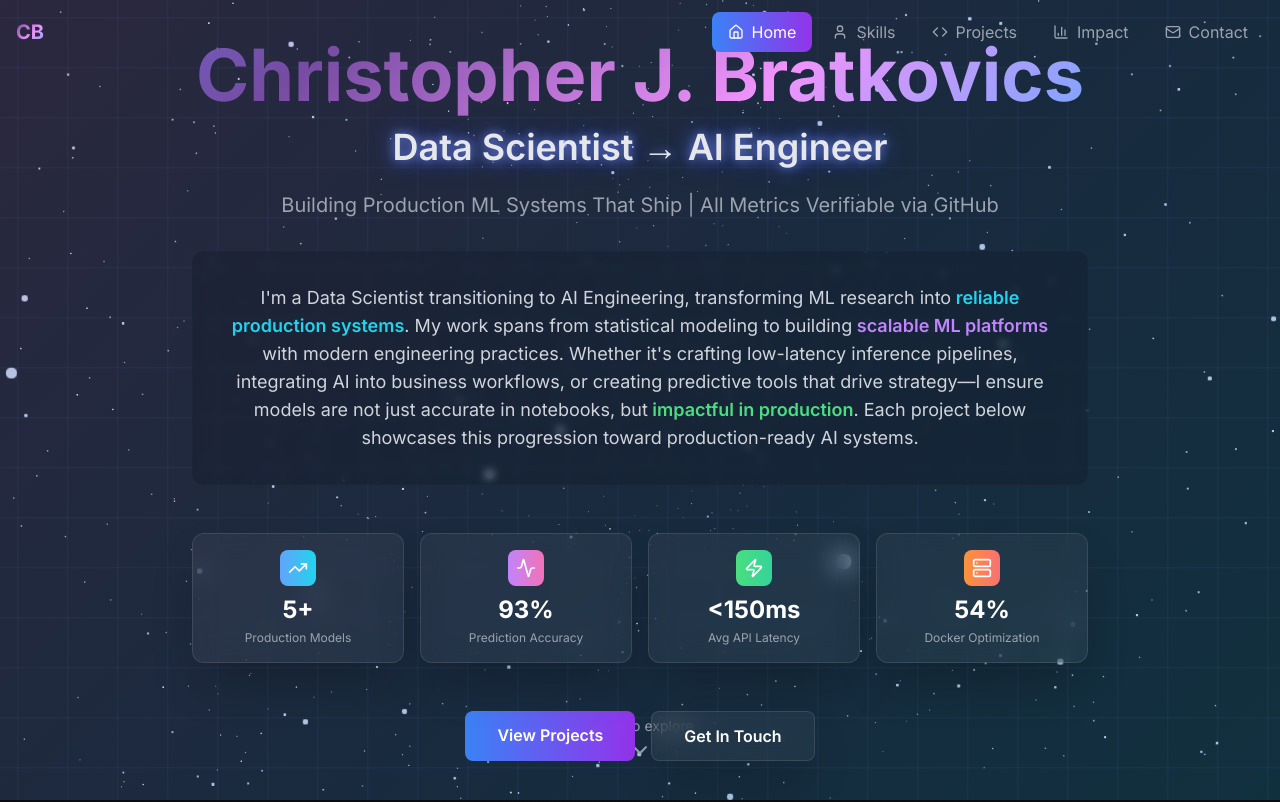
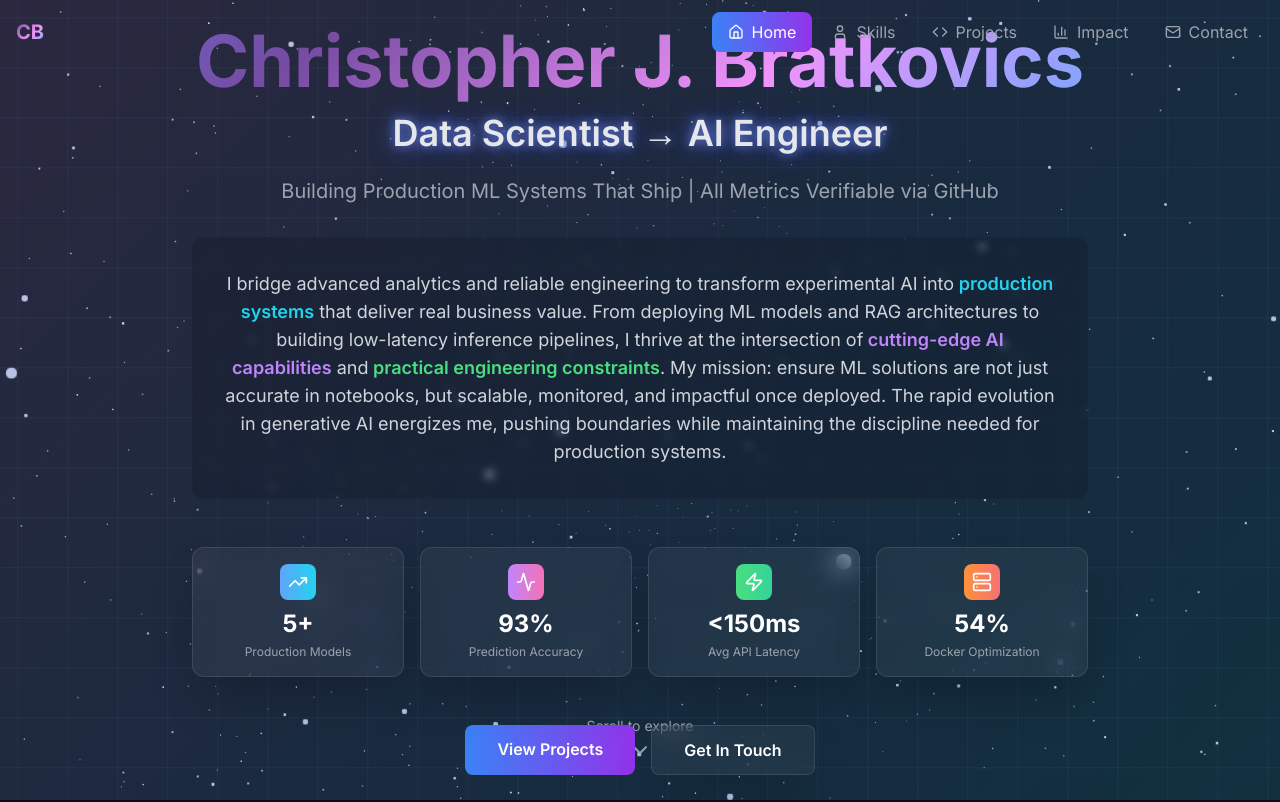
Before and after one commit to cbratkovics/cbratkovics.dev, a Next.js app in the folder portfolio/: page / in a window 1280 px wide. Shown: the top 802 px of the page. Built offline with nearby package versions, Linux system fonts and the light colour scheme.

Commit message:
updated README.md content and cleaned up Hero.tsx

```diff
--- a/portfolio/components/Hero.tsx
+++ b/portfolio/components/Hero.tsx
@@ -109,15 +109,14 @@ export default function Hero() {
         >
           <div className="bg-gray-900/30 backdrop-blur-sm border border-gray-800/50 rounded-xl p-6 md:p-8">
             <p className="text-gray-300 leading-relaxed text-base md:text-lg">
-              I&apos;m a Data Scientist transitioning to AI Engineering, transforming ML research into
-              <span className="text-cyan-400 font-semibold"> reliable production systems</span>.
-              My work spans from statistical modeling to building
-              <span className="text-purple-400 font-semibold"> scalable ML platforms</span> with
-              modern engineering practices. Whether it&apos;s crafting low-latency inference pipelines,
-              integrating AI into business workflows, or creating predictive tools that drive strategy—I
-              ensure models are not just accurate in notebooks, but
-              <span className="text-green-400 font-semibold"> impactful in production</span>.
-              Each project below showcases this progression toward production-ready AI systems.
+                I bridge advanced analytics and reliable engineering to transform experimental AI into
+                <span className="text-cyan-400 font-semibold"> production systems</span> that deliver real business value.
+                From deploying ML models and RAG architectures to building low-latency inference pipelines, I thrive at the intersection of
+                <span className="text-purple-400 font-semibold"> cutting-edge AI capabilities</span> and
+                <span className="text-green-400 font-semibold"> practical engineering constraints</span>.
+                My mission: ensure ML solutions are not just accurate in notebooks, but scalable, monitored, and
+                impactful once deployed. The rapid evolution in generative AI energizes me, pushing boundaries
+                while maintaining the discipline needed for production systems.
             </p>
           </div>
         </motion.div>
```
Also changed, not shown: 1 other file (tests, documents, lock files or other folders).
